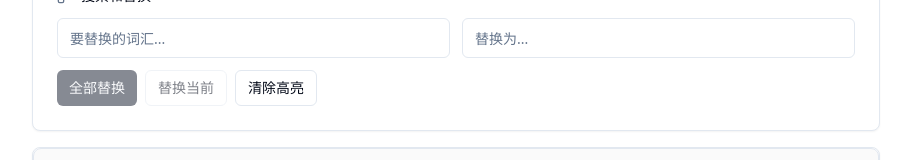
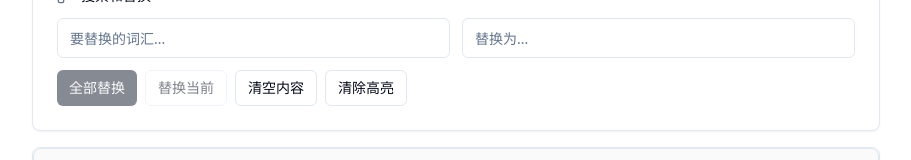
Before and after one commit to louiswangtw/chinesetext-editor, a React (Vite) app: page / in a window 1280 px wide. Shown: the part 237-397 px from the top of the page, without its empty margins (184-1095 px from the left). Built offline with nearby package versions, Linux system fonts and the light colour scheme.

Commit message:
Add button to clear search and replace inputs
Add a button to clear the content of the search and replace input fields.

```diff
--- a/src/components/ChineseTextEditor.tsx
+++ b/src/components/ChineseTextEditor.tsx
@@ -420,6 +420,21 @@ const ChineseTextEditor: React.FC = () => {
               <Button
                 variant="outline"
                 onClick={() => {
+                  setSearchQuery('')
+                  setReplaceQuery('')
+                  setReplaceText('')
+                  clearHighlights()
+                  setIsReplaceMode(false)
+                  setCurrentMatchIndex(-1)
+                  setMatches([])
+                }}
+                size="sm"
+              >
+                清空内容
+              </Button>
+              <Button
+                variant="outline"
+                onClick={() => {
                   clearHighlights()
                   setIsReplaceMode(false)
                   setCurrentMatchIndex(-1)
```
